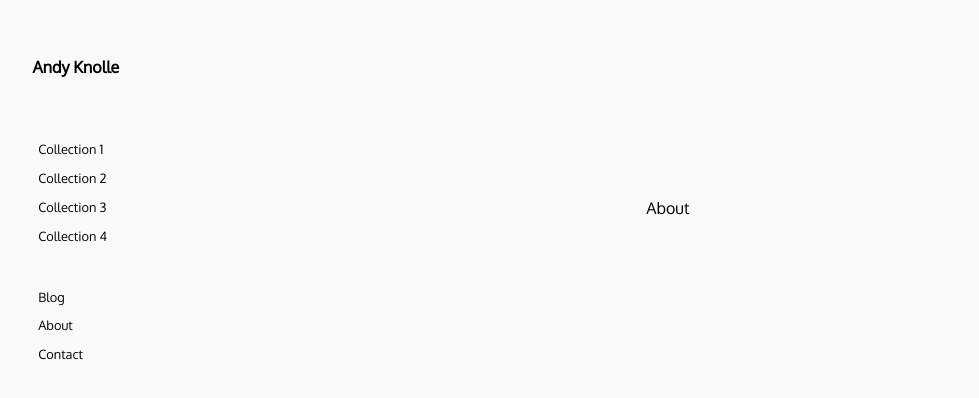
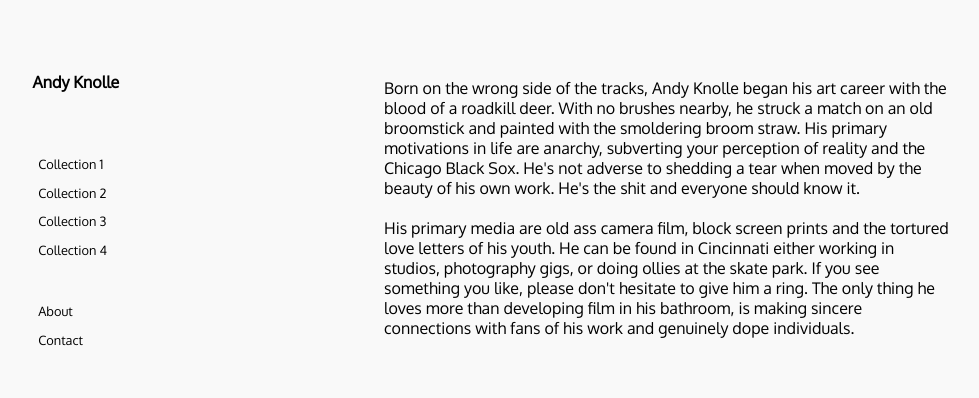
Before and after one commit to louieknolle/Andy_Art_React, a React (Create React App) app: page /about in a window 1280 px wide. Shown: the part 192-590 px from the top of the page, without its empty margins (59-1038 px from the left). Built offline with nearby package versions, Linux system fonts and the light colour scheme.

Commit message:
remove blog nav and insert placeholder text in about

```diff
--- a/src/components/About.js
+++ b/src/components/About.js
@@ -2,7 +2,15 @@ import React from 'react'
 
 const About = () => {
   return (
-    <div className='content'>About</div>
+    <section className='content' id='about'>
+      <article>
+        Born on the wrong side of the tracks, Andy Knolle began his art career with the blood of a roadkill deer.  With no brushes nearby, he struck a match on an old broomstick and painted with the smoldering broom straw.  His primary motivations in life are anarchy, subverting your perception of reality and the Chicago Black Sox.  He's not adverse to shedding a tear when moved by the beauty of his own work.  He's the shit and everyone should know it.
+      </article>
+      <br></br>
+      <article>
+        His primary media are old ass camera film, block screen prints and the tortured love letters of his youth.  He can be found in Cincinnati either working in studios, photography gigs, or doing ollies at the skate park.  If you see something you like, please don't hesitate to give him a ring.  The only thing he loves more than developing film in his bathroom, is making sincere connections with fans of his work and genuinely dope individuals.
+      </article>
+    </section>
   )
 }
 
--- a/src/components/App.js
+++ b/src/components/App.js
@@ -6,7 +6,6 @@ import Collection1Content from "./Collection1Content";
 import Collection2Content from "./Collection2Content";
 import Collection3Content from "./Collection3Content";
 import Collection4Content from "./Collection4Content";
-import Blog from "./Blog";
 import About from "./About";
 import Contact from "./Contact";
 
@@ -22,7 +21,6 @@ function App() {
             <Route path='collection2' element={<Collection2Content />} />
             <Route path='collection3' element={<Collection3Content />} />
             <Route path='collection4' element={<Collection4Content />} />
-            <Route path='blog' element={<Blog />} />
             <Route path='about' element={<About />} />
             <Route path='contact' element={<Contact />} />
           </Route>
--- a/src/components/Blog.js
+++ /dev/null
@@ -1,9 +0,0 @@
-import React from 'react'
-
-const Blog = () => {
-  return (
-    <div className='content'>Blog</div>
-  )
-}
-
-export default Blog
--- a/src/components/NavBar.js
+++ b/src/components/NavBar.js
@@ -45,14 +45,6 @@ function NavBar() {
             <div className="nonArtLinks">
               <li>
                 <NavLink
-                  to='/blog'
-                  className={({isActive})=>(isActive ? 'link active' : 'link')}
-                  >
-                  Blog
-                </NavLink>
-              </li>
-              <li>
-                <NavLink
                   to='/about'
                   className={({isActive})=>(isActive ? 'link active' : 'link')}
                   >
--- a/src/index.css
+++ b/src/index.css
@@ -252,6 +252,12 @@ img {
     height: auto;
   }
 
+  #about {
+    display: flex;
+    flex-direction: column;
+    width: 60%;
+  }
+
   .caption {
     /* margin-left: 4rem; */
     margin-top: auto;
```
